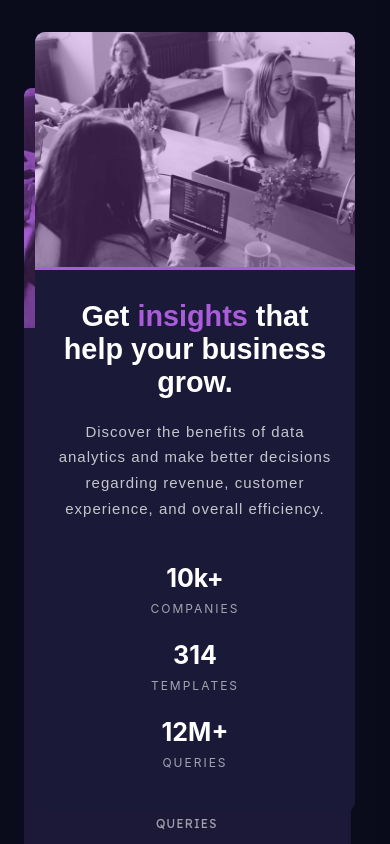
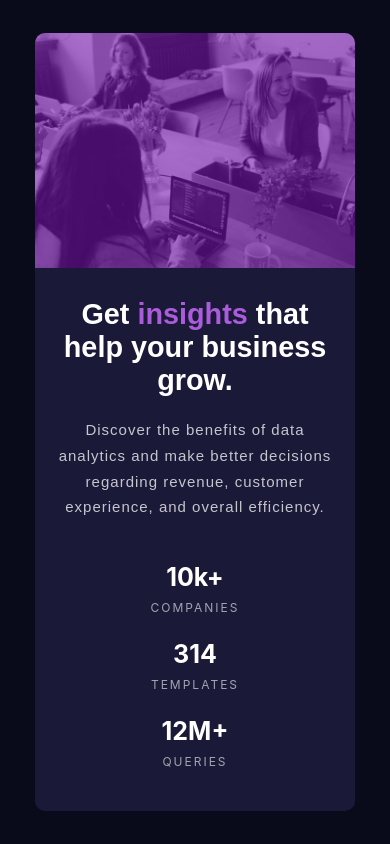
Before and after one commit to Strugarek/stats-preview-card-component-main, a plain HTML site: page index.html in a window 390 px wide. Drawn offline with Linux system fonts and the light colour scheme.

Commit message:
fix positioning on mobile

```diff
--- a/index.html
+++ b/index.html
@@ -13,7 +13,7 @@
 </head>
 <body>
 
-  <div class="temp-bg"></div>
+  <!-- <div class="temp-bg"></div> -->
 
   <main>
     <div class="hero-img-container">
--- a/style.css
+++ b/style.css
@@ -34,8 +34,9 @@ body {
   display: flex;
   justify-content: center;
   align-items: center;
-  height: 100vh;
-  width: 100vw;
+  height: 100%;
+  min-height: 100vh;
+  width: 100%;
   font-size: 15px;
   font-family: "Lexend Deca", sans-serif;
   color: var(--white);
@@ -44,7 +45,7 @@ body {
 
 main {
   max-width: 320px;
-  margin: 0 24px;
+  margin: 24px;
   padding-bottom: 30px;
   border-radius: 10px;
   overflow: hidden;
@@ -53,22 +54,23 @@ main {
 
 .hero-img-container {
   width: 320px;
+  height: 235px;
   position: relative;
 }
 
+.img-bg {
+  position: absolute;
+  top: 0;
+  left: 0;
+  height: auto;
+  background-color: #7611af;
+}
+
 .hero-img {
-  /* position: absolute; */
-  opacity: 0.7;
-  /* top: 0;
-  left: 0; */
+  opacity: 0.4;
   width: 100%;
   height: auto;
-}
-
-.img-bg {
-  background-color: var(--violet);
-  height: 100%;
-  width: 100%;
+  display: block;
 }
 
 .title {
```
